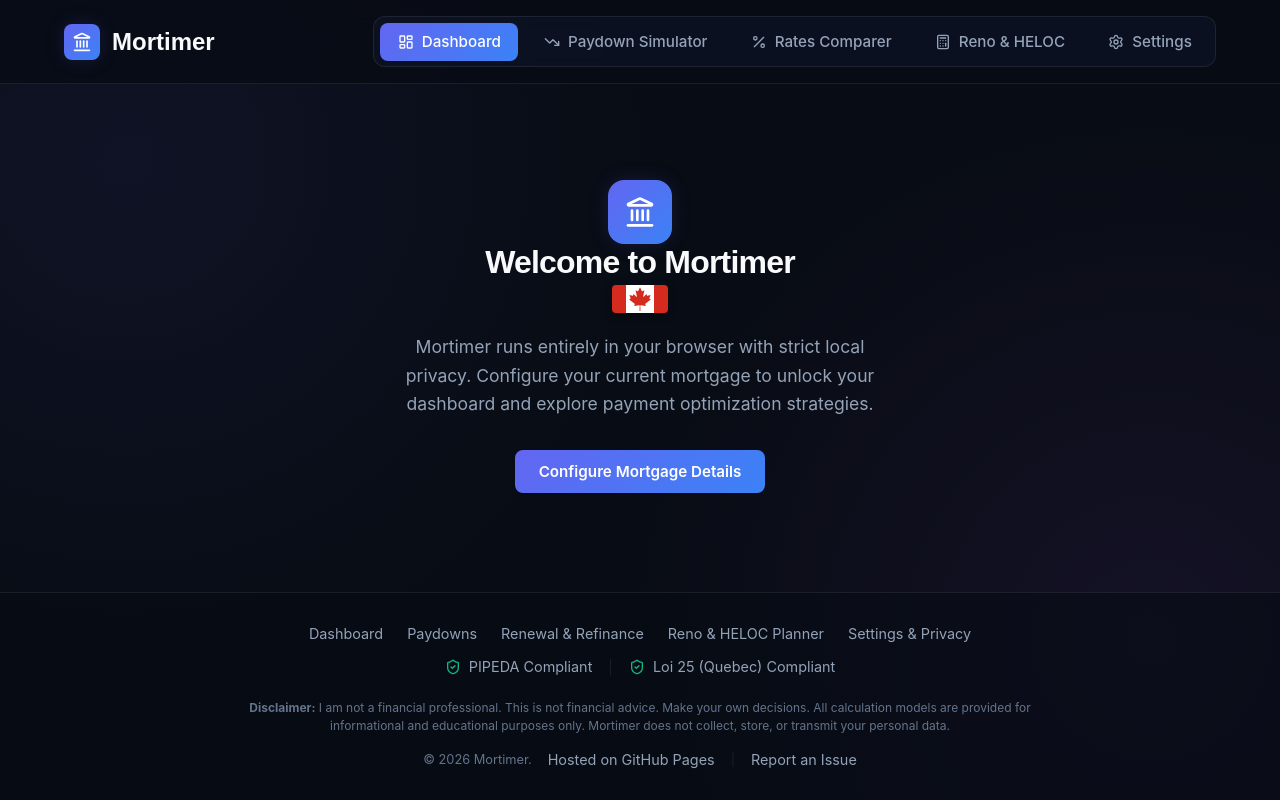
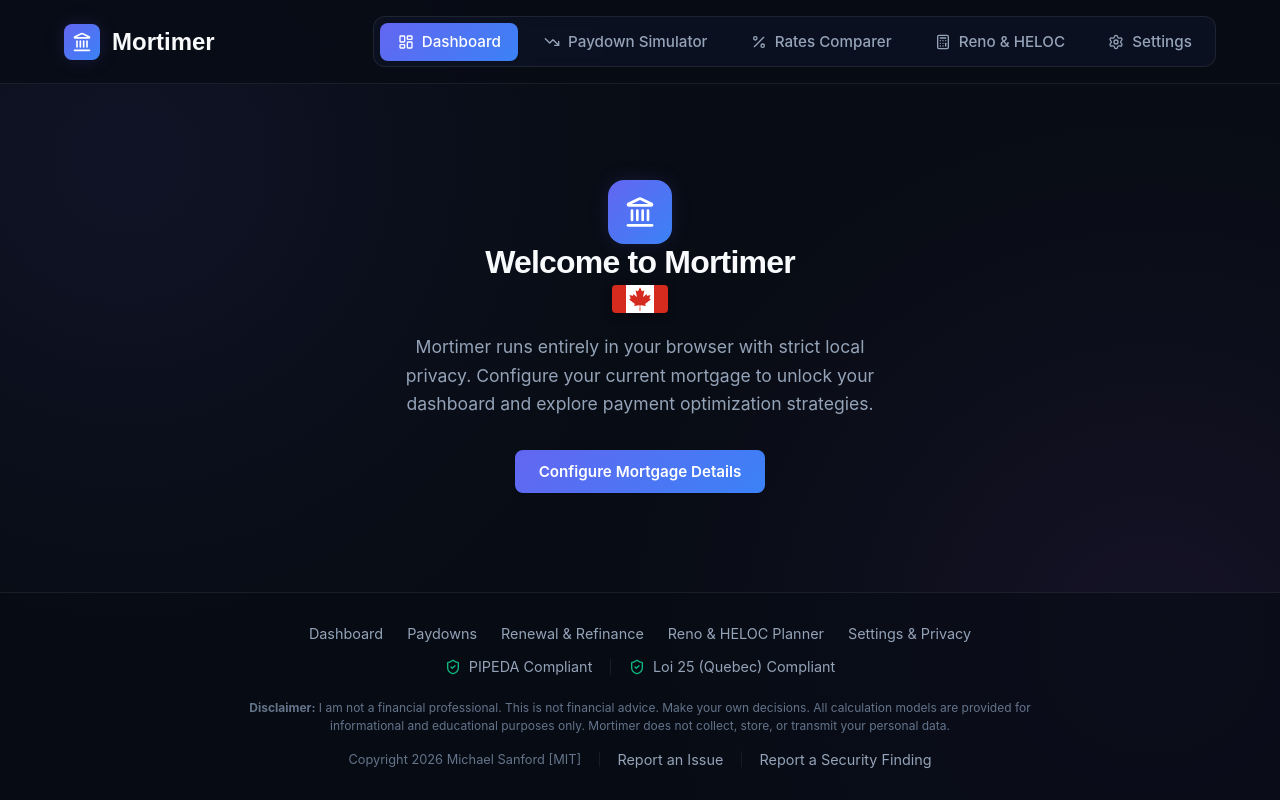
Before and after one commit to michaelsanford/Mortimer, a React (Vite) app: page / in a window 1280 px wide. Built offline with nearby package versions, Linux system fonts and the light colour scheme.

Commit message:
docs: add MIT license and update footer attribution
- Add LICENSE file (MIT, Michael Sanford 2026).
- Footer now shows copyright with [MIT] tag.
- Add 'Report a Security Finding' link to GitHub private disclosure.

```diff
--- a/src/App.tsx
+++ b/src/App.tsx
@@ -225,13 +225,14 @@ function App() {
           </div>
 
           <div style={{ fontSize: '0.8rem', color: 'var(--text-muted)', marginTop: '1rem', display: 'flex', justifyContent: 'center', gap: '1rem', flexWrap: 'wrap', alignItems: 'center' }}>
-            <span>&copy; {new Date().getFullYear()} Mortimer.</span>
-            <a href="https://github.com/michaelsanford/Mortimer" target="_blank" rel="noopener noreferrer" className="footer-link">
-              Hosted on GitHub Pages
-            </a>
+            <span>Copyright {new Date().getFullYear()} Michael Sanford [MIT]</span>
             <span style={{ color: 'var(--border-color)' }}>|</span>
             <a href="https://github.com/michaelsanford/Mortimer/issues" target="_blank" rel="noopener noreferrer" className="footer-link">
               Report an Issue
+            </a>
+            <span style={{ color: 'var(--border-color)' }}>|</span>
+            <a href="https://github.com/michaelsanford/Mortimer/security/advisories/new" target="_blank" rel="noopener noreferrer" className="footer-link">
+              Report a Security Finding
             </a>
           </div>
         </div>
```
Also changed, not shown: 1 other file (tests, documents, lock files or other folders).
